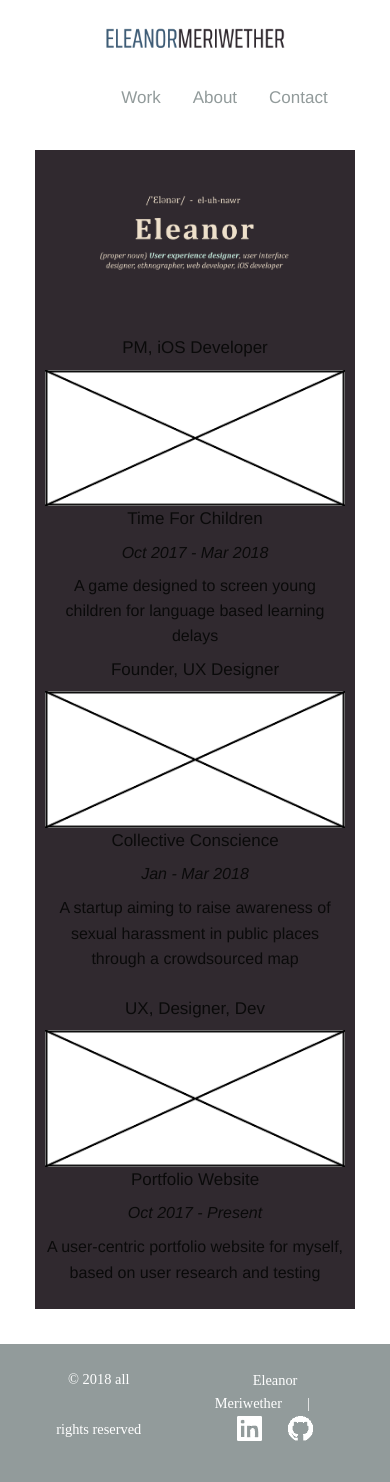
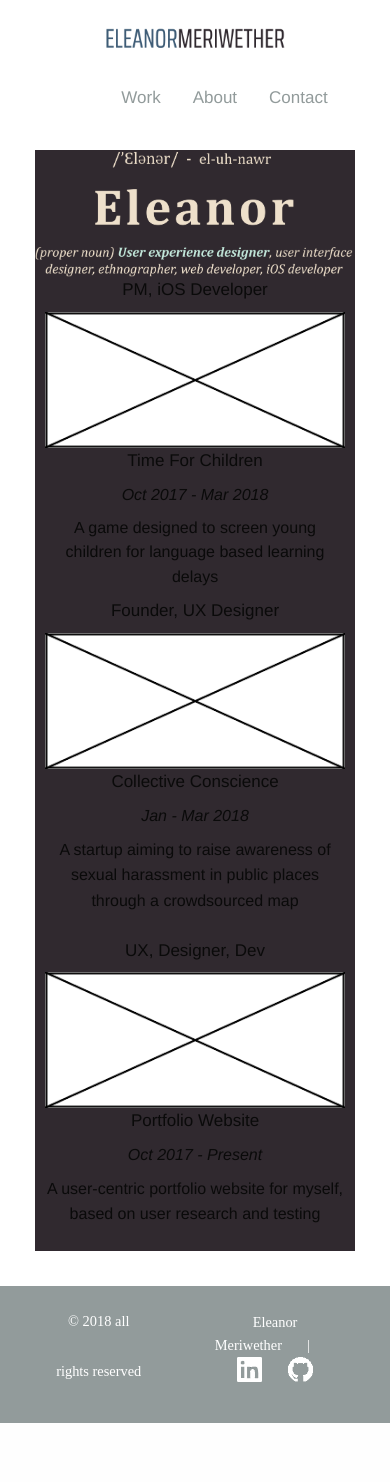
Before and after one commit to emeriwether/emeriwether.github.io, a Jekyll site: the page built from index.html, in a window 390 px wide. Built offline with Jekyll 4.4.1, drawn with Linux system fonts in a browser that asks for light colours; some web fonts are replaced; after the commit the page ends 1423 px from its top, so only the background shows below that.

Commit message:
ct prev commit

```diff
--- a/css/app.css
+++ b/css/app.css
@@ -11,15 +11,16 @@
         margin: 0 25%;
     }
 
-    article {
-        padding: 15px 25px 25px 25px;
-    }
 }
 
 @media screen and (min-width: 39.939em) {
    #content-bg {
         background: #fff;
         margin: 15px 15px 0 15px;
+    }
+
+    article {
+        padding: 45px 65px 65px 65px;
     }
 }
 
--- a/css/home.css
+++ b/css/home.css
@@ -72,7 +72,3 @@ body {
 #next {
     padding: 50px 10px 0 0;
 }
-
-article {
-    padding: 45px 65px 65px 65px;
-}
```
